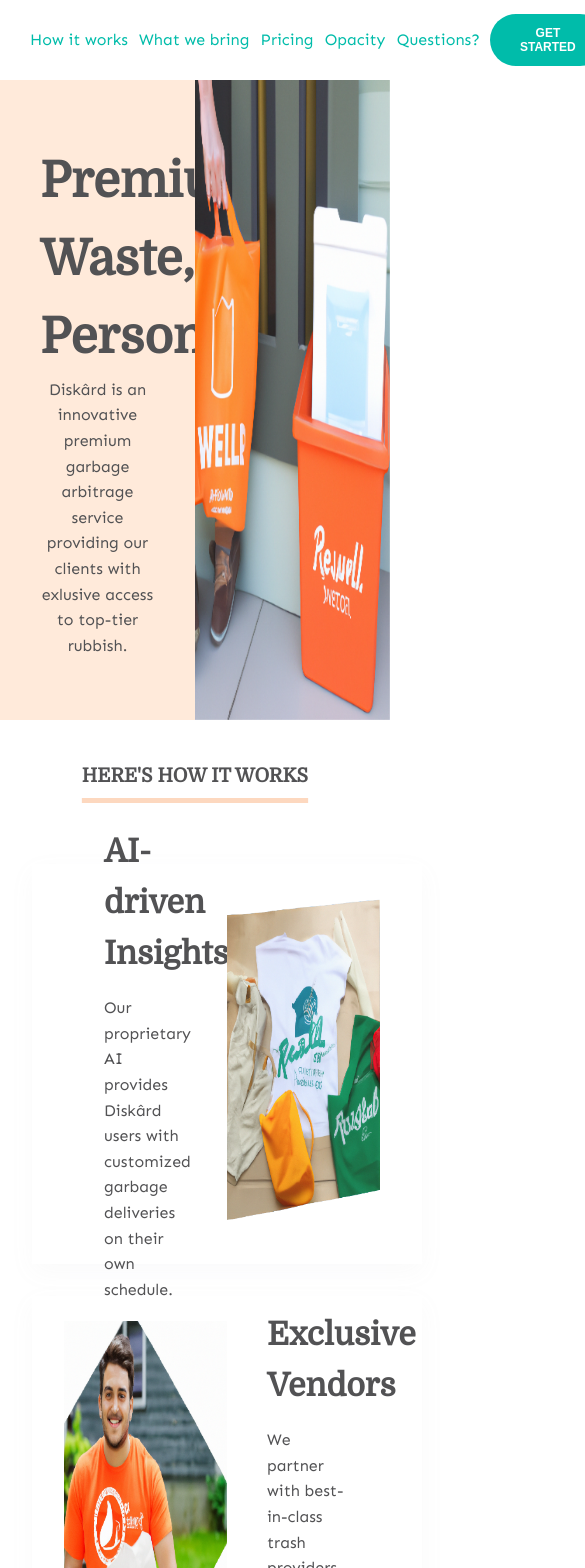
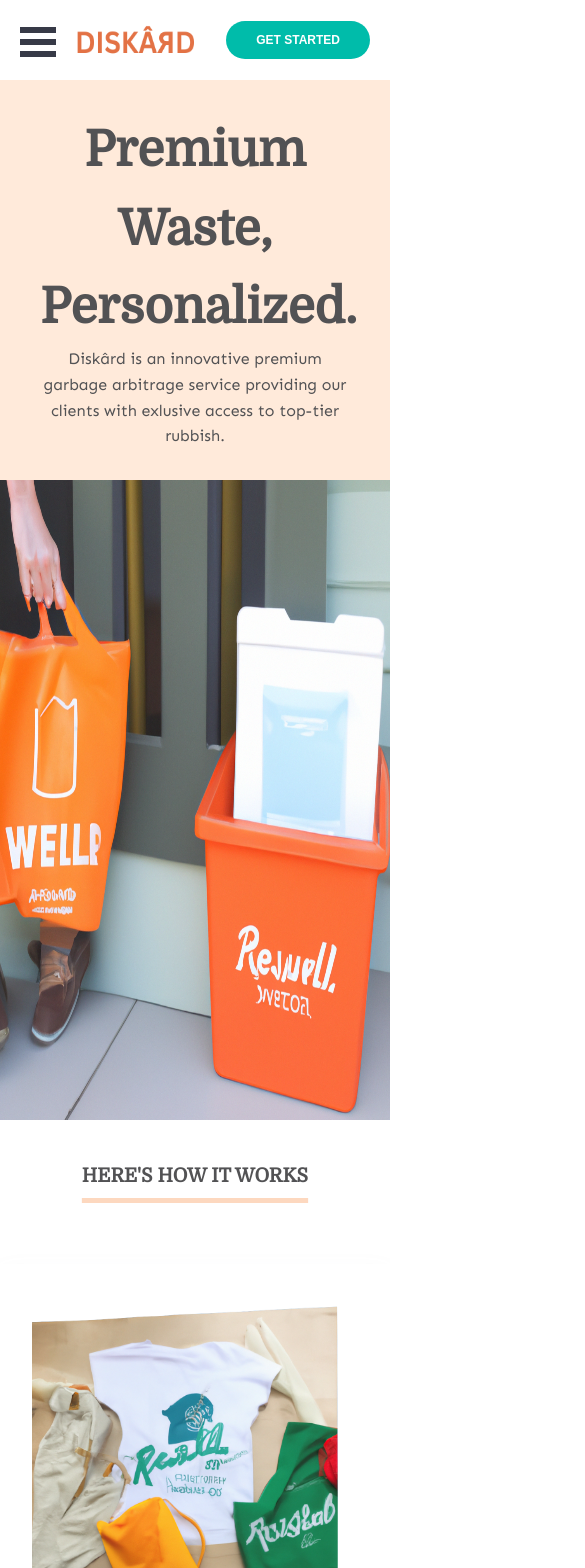
Before and after one commit to AaronMullan/diskard, a Next.js app: page / in a window 390 px wide. Shown: the top 1568 px of the page, 585 px wide, since content can reach past the window. Built offline with nearby package versions, Linux system fonts and the light colour scheme.

Commit message:
refactor headerLinks and add garbodor

```diff
--- a/components/Blade.jsx
+++ b/components/Blade.jsx
@@ -1,19 +1,34 @@
 /* eslint-disable max-len */
 import React from 'react';
 import Image from 'next/image';
+import useMediaQuery from '../hooks/useMediaQuery';
 
 export default function Hero({
-  image, headline, text, reverse,
+  image, headline, text, reverse, bladeStyles,
 }) {
-  const flexDirection = reverse ? 'row-reverse' : 'row';
+  const shouldReverse = reverse ? 'row-reverse' : 'row';
+  const isDesktop = useMediaQuery('(min-width: 960px)');
+  const flexDirection = isDesktop ? shouldReverse : 'column';
 
   return (
     <div style={{
-      color: '#525254', display: 'flex', flexDirection, height: '400px', width: '100%', margin: '2rem', padding: '2rem', boxShadow: 'rgba(149, 157, 165, 0.05) 0px 8px 24px',
+      color: '#525254',
+      display: 'flex',
+      flexDirection,
+      width: '100%',
+      margin: '2rem 0',
+      padding: '2rem',
+      boxShadow: 'rgba(149, 157, 165, 0.05) 0px 8px 24px',
+      ...bladeStyles,
     }}
     >
       <div style={{
-        width: '50%', position: 'relative', display: 'flex', justifyContent: 'center', alignItems: 'center', borderRadius: '.15rem',
+        width: isDesktop ? '50%' : 'auto',
+        position: 'relative',
+        display: 'flex',
+        justifyContent: 'center',
+        alignItems: 'center',
+        borderRadius: '.15rem',
       }}
       >
         <Image
@@ -23,7 +38,12 @@ export default function Hero({
         />
       </div>
       <div style={{
-        padding: '40px', width: '50%', textAlign: 'left', display: 'flex', flexDirection: 'column', justifyContent: 'center',
+        padding: '40px',
+        width: isDesktop ? '50%' : 'auto',
+        textAlign: 'left',
+        display: 'flex',
+        flexDirection: 'column',
+        justifyContent: 'center',
       }}
       >
         <h3>{headline}</h3>
--- a/components/Button.jsx
+++ b/components/Button.jsx
@@ -2,10 +2,15 @@ import React from 'react';
 
 import getButtonStyles from './buttonStyles';
 
-export default function Button({ buttonText, isLight, type }) {
+export default function Button({
+  buttonText, isLight, type, url,
+}) {
   const buttonStyles = getButtonStyles({ isLight });
+  const isSubmit = type === 'submit';
 
   return (
-    <button type={type === 'submit' ? 'submit' : 'button'} style={buttonStyles} className="button">{buttonText}</button>
+    isSubmit
+      ? <button type="submit" style={buttonStyles} className="button">{buttonText}</button>
+      : <button type="button" style={buttonStyles} className="button">{buttonText}</button>
   );
 }
--- a/components/Header.jsx
+++ b/components/Header.jsx
@@ -1,13 +1,15 @@
-import React from 'react';
+import React, { useState } from 'react';
 import Image from 'next/image';
 import Link from 'next/link';
 import { slide as Menu } from 'react-burger-menu';
 import Button from './Button';
 import styles from './header.module.css';
-import HeaderLinks from './Headerlinks';
+import HeaderLinks from './HeaderLinks';
 import useMediaQuery from '../hooks/useMediaQuery';
+import HeaderLinksMobile from './HeaderLinksMobile';
 
 export default function Header() {
+  const isDesktop = (useMediaQuery('(min-width: 960px)'));
   return (
     <div style={{
       display: 'flex',
@@ -21,6 +23,14 @@ export default function Header() {
       },
     }}
     >
+      <link
+        rel="stylesheet"
+        href="https://fonts.googleapis.com/css?family=Domine"
+      />
+      <link
+        rel="stylesheet"
+        href="https://fonts.googleapis.com/css?family=Sen"
+      />
       <header
         className={styles.header}
         style={{
@@ -29,19 +39,27 @@ export default function Header() {
           flexDirection: 'row',
           justifyContent: 'space-between',
           alignItems: 'center',
-          maxWidth: '1140px',
         }}
       >
         <div style={{ display: 'flex', flexDirection: 'row' }}>
-          <div className={styles.bmBurgerButton}>
-            <Menu>
-              <a id="home" className="menu-item" href="/">Home</a>
-              <a id="about" className="menu-item" href="/about">About</a>
-              <a id="contact" className="menu-item" href="/contact">Contact</a>
-            </Menu>
+          <div>
+            {!isDesktop && <HeaderLinksMobile isDesktop={isDesktop} /> }
+
           </div>
+          {/* <div style={{
+            height: '2rem', display: isDesktop ? 'none' : 'inline-block', paddingRight: '5px', flexBasis: '120px',
+          }}
+          >
+            <Image
+              src="/images/burger.svg"
+              height={36}
+              width={36}
+              alt="menu"
+            />
+
+          </div> */}
           <div style={{
-            height: '2rem', display: 'inline-block',
+            height: '2rem', width: '120px', display: 'inline-block', marginLeft: isDesktop ? null : '20px',
           }}
           >
             <Link href="/">
@@ -49,16 +67,14 @@ export default function Header() {
                 src="/images/DISKARD.png"
                 height={32}
                 width={120}
+                minWidth={120}
                 alt="Diskard Logo"
                 priority
-                sizes="(max-width: 768px) 100vw,
-              (max-width: 1200px) 50vw,
-              33vw"
               />
             </Link>
           </div>
         </div>
-        <HeaderLinks />
+        <HeaderLinks isDesktop={isDesktop} />
         <div>
           <Button buttonText="get started" />
         </div>
--- /dev/null
+++ b/components/HeaderLinksMobile.jsx
@@ -0,0 +1,46 @@
+import React from 'react';
+import Link from 'next/link';
+import { slide as Menu } from 'react-burger-menu';
+import headerLinkData from '../data/headerLinksData';
+
+export default function HeaderLinksMobile() {
+  return (
+    <Menu styles={{
+    //   display: isDesktop ? 'none' : 'inline',
+      bmBurgerButton: {
+        position: 'relative',
+        width: '36px',
+        height: '30px',
+        top: '3px',
+      },
+      bmBurgerBars: {
+        // display: isDesktop ? 'none' : 'inline',
+        background: '#373a47',
+      },
+      bmBurgerBarsHover: {
+        background: '#a90000',
+      },
+      bmMenu: {
+        background: '#373a47',
+        // padding: '0 1.5em 0',
+        position: 'fixed',
+        fontSize: '1.15em',
+        width: '260px',
+      },
+      bmOverlay: {
+        background: 'rgba(0, 0, 0, .3)',
+      },
+      bmItemList: {
+        color: '#ffffff',
+        padding: '0.8em',
+      },
+    }}
+    >
+      {headerLinkData.map((element) => (
+        <Link href={element.link} style={{ color: 'white' }} key={element.link}>
+          {element.text}
+        </Link>
+      ))}
+    </Menu>
+  );
+}
--- a/components/Headerlinks.jsx
+++ b/components/Headerlinks.jsx
@@ -1,30 +1,31 @@
 import React from 'react';
 import Link from 'next/link';
-// import styles from './header.module.css';
+import headerLinksData from '../data/headerLinksData';
 
-export default function HeaderLinks({ isFooter }) {
-  const headerLinkData = [
-    { text: 'How it works', link: '/#how-it-works' },
-    { text: 'What we bring', link: '/categories' },
-    { text: 'Pricing', link: 'pricing' },
-    { text: 'Opacity', link: 'opacity' },
-    { text: 'Questions?', link: 'questions' }];
+export default function HeaderLinks({ isFooter, isDesktop }) {
+  // const headerLinkData = [
+  //   { text: 'How it works', link: '/#how-it-works' },
+  //   { text: 'What we bring', link: '/categories' },
+  //   { text: 'Pricing', link: 'pricing' },
+  //   { text: 'Opacity', link: 'opacity' },
+  //   { text: 'Questions?', link: 'questions' }];
 
   const color = isFooter ? 'white' : '#00bcaa';
   return (
     <div
-      // className={styles.headerlinks}
       style={{
         color: isFooter ? 'white' : '#00bcaa',
-        display: 'flex',
+        display: isDesktop || isFooter ? 'flex' : 'none',
         flexDirection: isFooter ? 'column' : 'row',
+        width: '100%',
         minWidth: !isFooter ? '450px' : null,
+        padding: isDesktop ? '40px' : null,
         justifyContent: 'space-between',
         margin: '10px',
         lineHeight: '2em',
       }}
     >
-      {headerLinkData.map((element) => (
+      {headerLinksData.map((element) => (
         <Link href={element.link} style={{ color }} key={element.link}>
           {element.text}
         </Link>
--- a/components/Hero.jsx
+++ b/components/Hero.jsx
@@ -1,22 +1,24 @@
 /* eslint-disable max-len */
 import React from 'react';
 import Image from 'next/image';
+import useMediaQuery from '../hooks/useMediaQuery';
 
 export default function Hero() {
+  const isDesktop = useMediaQuery('(min-width: 960px)');
   return (
     <div style={{
-      display: 'flex', flexDirection: 'row', width: '100%', color: '#525254',
+      display: 'flex', flexDirection: isDesktop ? 'row' : 'column', width: '100%', color: '#525254',
     }}
     >
       <div style={{
-        backgroundColor: '#ffeada', padding: '40px', height: '640px', width: '50%', textAlign: 'center', display: 'flex', flexDirection: 'column', justifyContent: 'center',
+        backgroundColor: '#ffeada', padding: '40px', height: isDesktop ? '640px' : '400px', width: isDesktop ? '50%' : '100%', textAlign: 'center', display: 'flex', flexDirection: 'column', justifyContent: 'center',
       }}
       >
         <h1>Premium Waste, Personalized.</h1>
         <p>Diskârd is an innovative premium garbage arbitrage service providing our clients with exlusive access to top-tier rubbish.</p>
       </div>
       <div style={{
-        height: '640px', width: '50%', position: 'relative',
+        height: '640px', width: isDesktop ? '50%' : '100%', position: 'relative',
       }}
       >
         <Image
--- a/components/layout.jsx
+++ b/components/layout.jsx
@@ -11,14 +11,14 @@ export default function Layout({ children, home }) {
     <div className={styles.container}>
       <Head>
         <link rel="icon" href="/favicon.ico" />
-        <link
+        {/* <link
           rel="stylesheet"
           href="https://fonts.googleapis.com/css?family=Domine"
         />
         <link
           rel="stylesheet"
           href="https://fonts.googleapis.com/css?family=Sen"
-        />
+        /> */}
         <meta
           name="description"
           content="Learn how to clone another website using Next.js"
--- /dev/null
+++ b/data/headerLinksData.js
@@ -0,0 +1,8 @@
+const headerLinkData = [
+  { text: 'How it works', link: '/#how-it-works' },
+  { text: 'What we bring', link: '/categories' },
+  { text: 'Pricing', link: '/pricing' },
+  { text: 'Opacity', link: '/opacity' },
+  { text: 'Questions?', link: '/questions' }];
+
+export default headerLinkData;
--- a/pages/index.jsx
+++ b/pages/index.jsx
@@ -1,3 +1,4 @@
+/* eslint-disable max-len */
 import React, { useEffect, useRef } from 'react';
 import Head from 'next/head';
 import { gsap } from 'gsap';
@@ -48,7 +49,7 @@ export default function Home() {
       <Blade
         image="/images/clothesPile.png"
         headline="AI-driven Insights"
-        text="Our proprietary AI provides Diskârd users with customized garbage deliveries on their own schedule."
+        text="Our proprietary AI provides Diskârd users with customized garbage deliveries on their own schedule.  Integrations with municipal and boutique garbage removal services ensure you're covered on trash day."
         reverse
       />
       <Blade
```
Also changed, not shown: pages/pricing.jsx (+4 -5 lines), public/images/garbodor.png (added).
